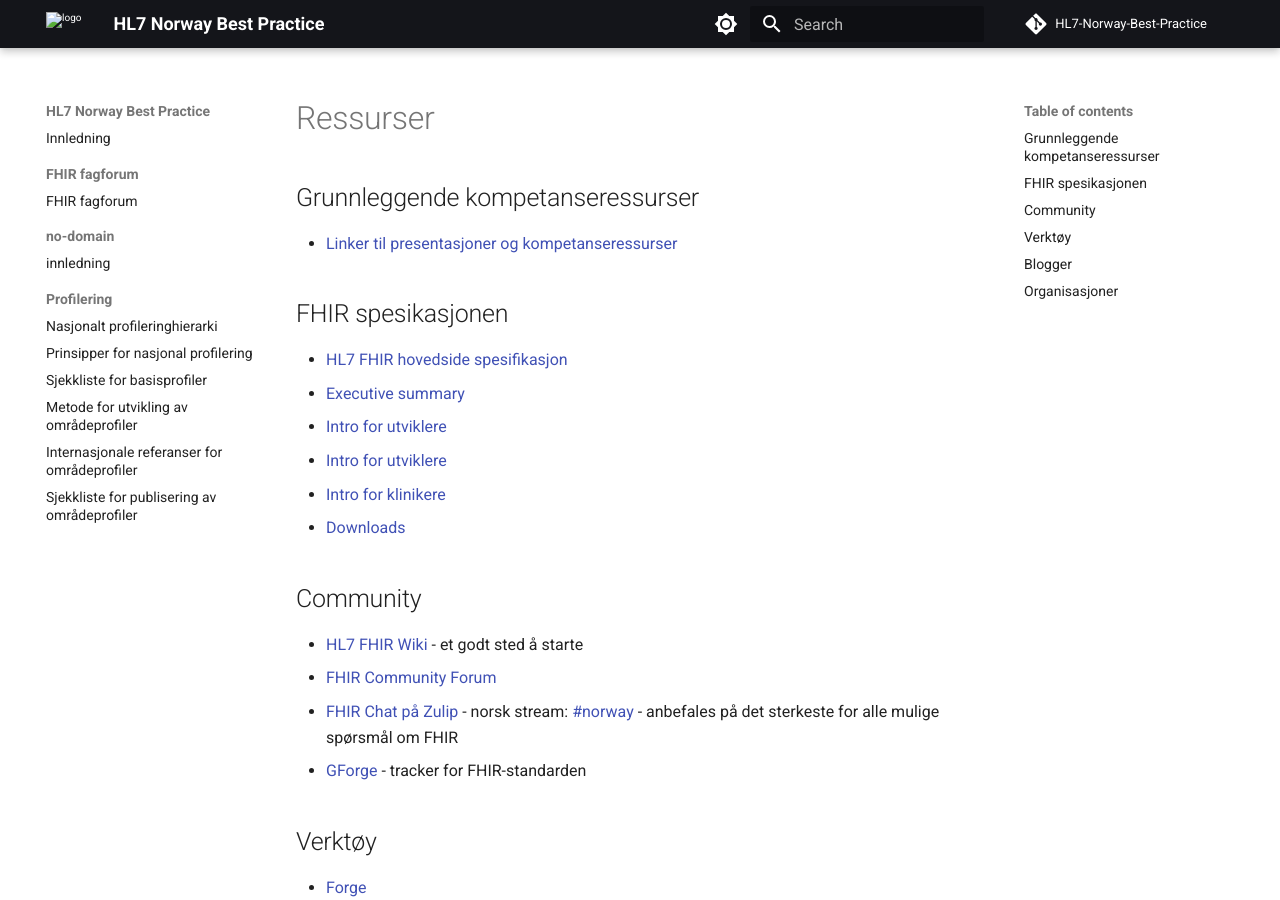
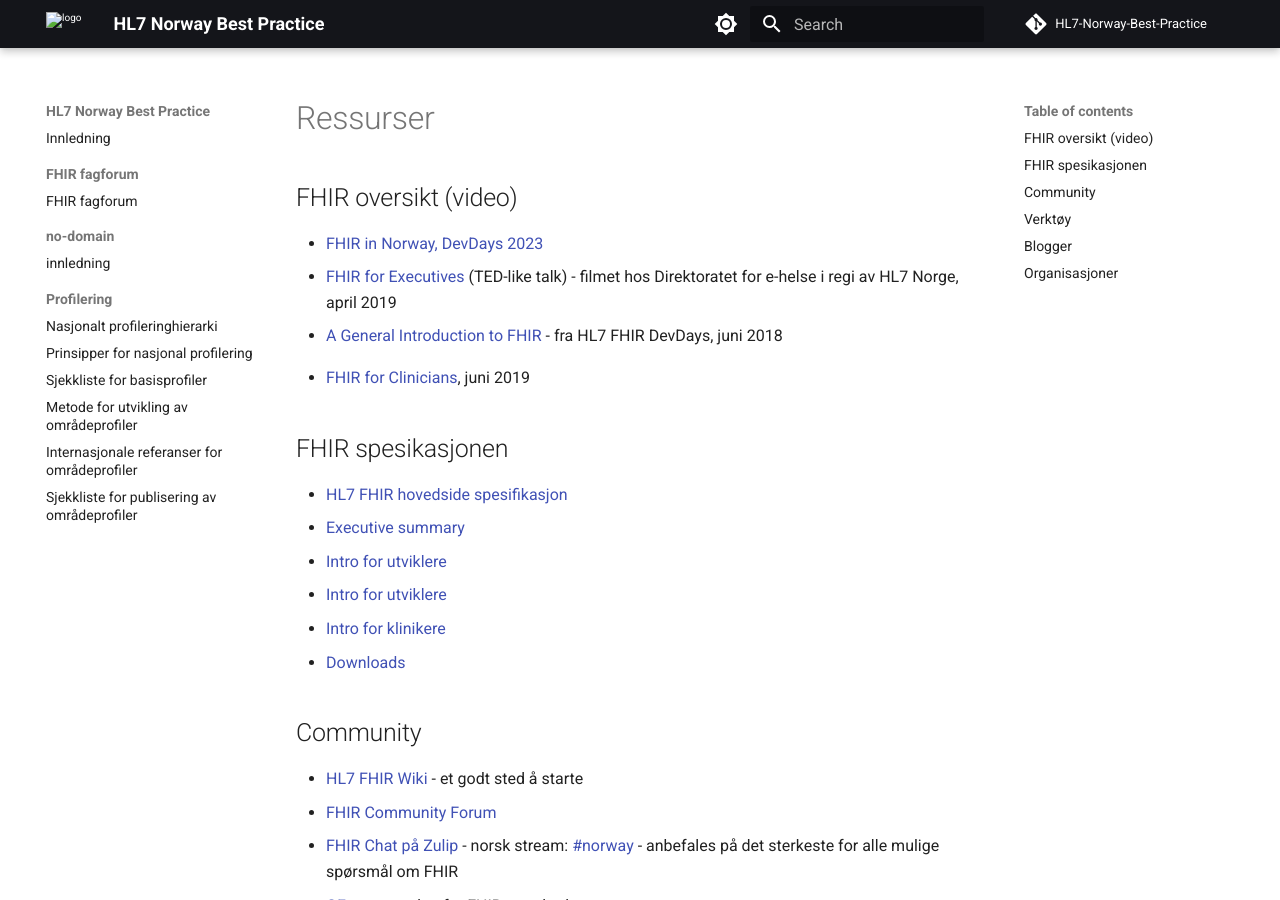
Before and after one commit to HL7Norway/best-practice, an MkDocs documentation site: the page built from docs/resources.md, in a window 1280 px wide and 900 px high. Built offline with MkDocs 1.6.1 and Material for MkDocs 9.7.7, drawn with Linux system fonts in a browser that asks for light colours; comment, search, counter and statistics services are not loaded.

Commit message:
FHIR informasjon oppdatering

```diff
--- a/docs/resources.md
+++ b/docs/resources.md
@@ -6,9 +6,13 @@
 
 # Ressurser
 
-## Grunnleggende kompetanseressurser
+## FHIR oversikt (video)
 
-* [Linker til presentasjoner og kompetanseressurser](introduction.md)
+* [FHIR in Norway, DevDays 2023](https://www.youtube.com/watch?v=Puwu5-2akT8)
+* [FHIR for Executives](https://vimeo.com/112905640) (TED-like talk) - filmet hos Direktoratet for e-helse i regi av HL7 Norge, april 2019
+* [A General Introduction to FHIR](https://www.youtube.com/watch?v=Px3564G-vw4) - fra HL7 FHIR DevDays, juni 2018
+<!--- * [Introduction to FHIR](https://vimeo.com/199173771) (general IT audience), juni 2016 --->
+* [FHIR for Clinicians](https://www.youtube.com/watch?v=IYMWRLEwJws), juni 2019
 
 ## FHIR spesikasjonen
 
```
